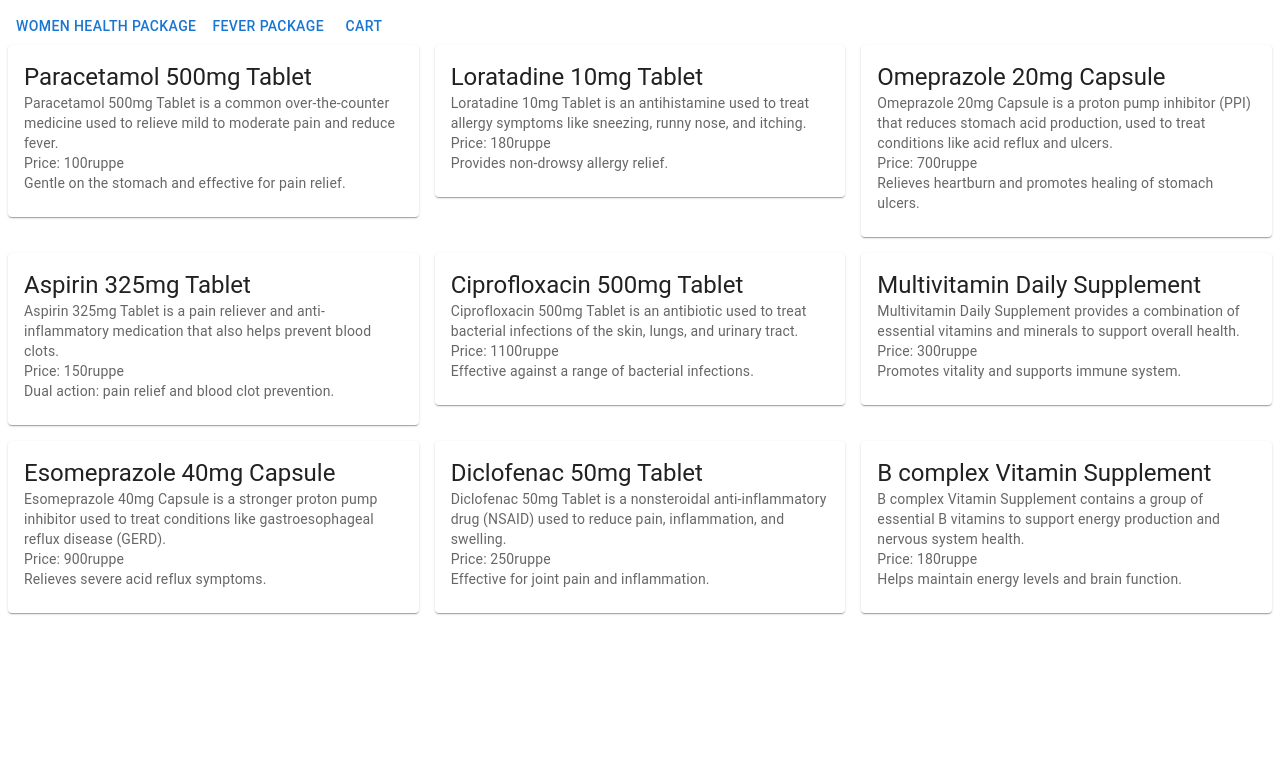
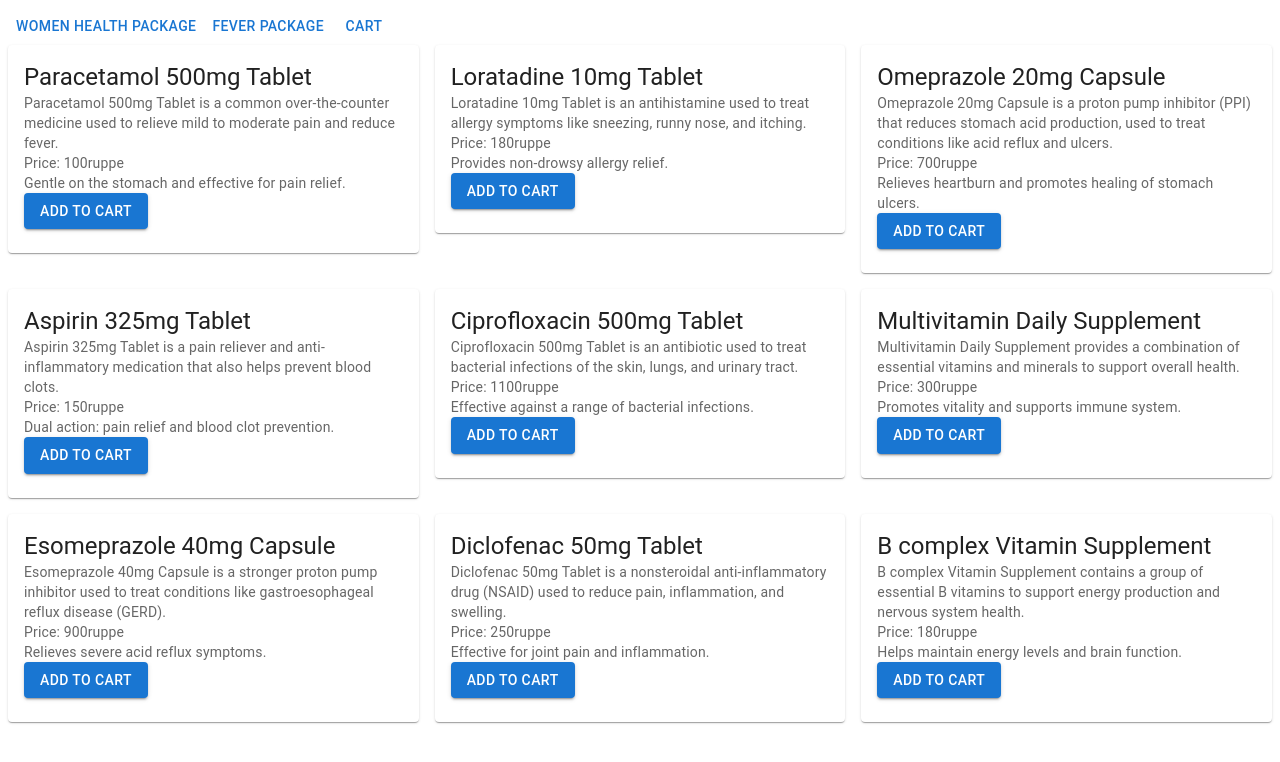
Before and after one commit to nagar2817/Health-Products, a React (Create React App) app: page /fever-package in a window 1280 px wide. Shown: the top 762 px of the page. Built offline with nearby package versions, Linux system fonts and the light colour scheme.

Commit message:
3 files modified

```diff
--- a/src/Components/CartComponent.js
+++ b/src/Components/CartComponent.js
@@ -1,14 +1,15 @@
 import React,{useContext} from 'react';
 import { Typography } from '@mui/material';
 import {ProductContext} from '../ProductContext.js'
+import ProductCardList from './ProductCardList.js';
 
 
 const CartComponent = () => {
   const {cartTasks,setCartTasks} = useContext(ProductContext);
 
   return (
-    <div>
-      hi
+      <div>
+      <ProductCardList products={cartTasks}/>
     </div>
   );
 };
--- a/src/Components/ProductCard.js
+++ b/src/Components/ProductCard.js
@@ -1,7 +1,21 @@
-import React from 'react';
-import { Card, CardContent, Typography } from '@mui/material';
+import React,{useContext} from 'react';
+import { Card, CardContent, Typography,Button } from '@mui/material';
+import {ProductContext} from '../ProductContext.js';
 
 const ProductCard = ({ name, description, price, extraFeatures }) => {
+  const {cartTasks,setCartTasks} = useContext(ProductContext);
+  const handleAddToCart = () => {
+    // Create a new task object with the product details
+    const newTask = {
+      name,
+      description,
+      price,
+      extraFeatures
+    };
+
+    // Add the new task to the cartTasks list
+    setCartTasks([...cartTasks, newTask]);
+  };
   return (
     <Card sx={{ minWidth: 275 }}>
       <CardContent>
@@ -17,6 +31,9 @@ const ProductCard = ({ name, description, price, extraFeatures }) => {
         <Typography variant="body2" color="text.secondary">
           {extraFeatures}
         </Typography>
+        <Button variant="contained" onClick={handleAddToCart}>
+          Add to Cart
+        </Button>
       </CardContent>
     </Card>
   );
--- a/src/Components/WomenHealth.js
+++ b/src/Components/WomenHealth.js
@@ -5,6 +5,7 @@ import ProductCardList from './ProductCardList.js';
 
 const WomenHealthComponent = () => {
   const {whPackage,setWhPackage} = useContext(ProductContext);
+
   return (
     <div>
       <ProductCardList products={whPackage}/>
```
